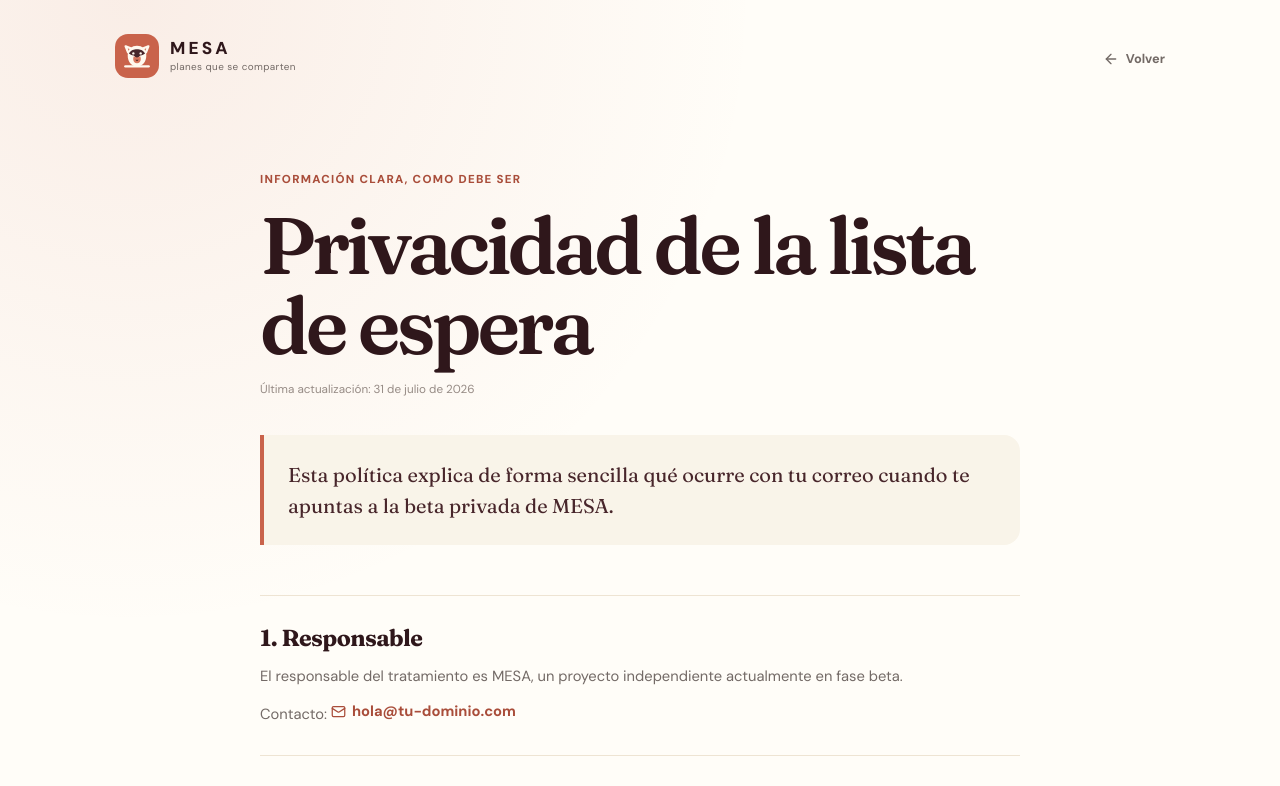
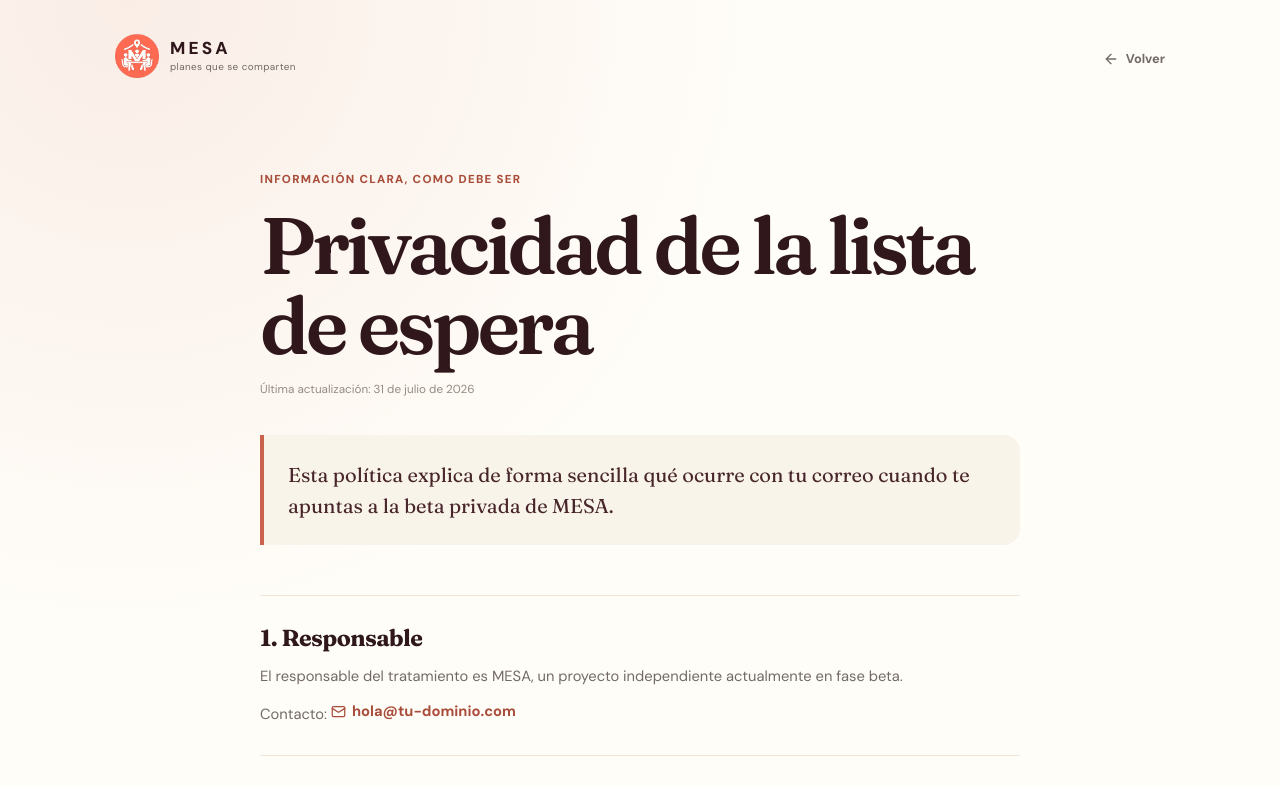
Before and after one commit to PaulaReixach/wishlist-mesa, a Next.js app: page /privacidad in a window 1280 px wide. Shown: the top 786 px of the page. Built offline with nearby package versions, Linux system fonts and the light colour scheme; no server answers.

Commit message:
Use the official MESA logo

```diff
--- a/src/app/layout.tsx
+++ b/src/app/layout.tsx
@@ -35,8 +35,8 @@ export const metadata: Metadata = {
   authors: [{ name: "MESA" }],
   creator: "MESA",
   icons: {
-    icon: "/logo-mark.svg",
-    apple: "/logo-mark.svg",
+    icon: "/mesa-logo.png",
+    apple: "/mesa-logo.png",
   },
   openGraph: {
     type: "website",
--- a/src/components/brand.module.css
+++ b/src/components/brand.module.css
@@ -9,7 +9,9 @@
 
 .mark {
   grid-row: 1 / 3;
-  color: var(--terracotta-500);
+  width: 44px;
+  height: 44px;
+  object-fit: contain;
 }
 
 .wordmark {
@@ -33,10 +35,6 @@
   color: var(--cream-50);
 }
 
-.light .mark {
-  color: var(--terracotta-400);
-}
-
 .light .tagline {
   color: rgba(255, 253, 248, 0.62);
 }
--- a/src/components/brand.tsx
+++ b/src/components/brand.tsx
@@ -1,3 +1,4 @@
+import Image from "next/image";
 import styles from "./brand.module.css";
 
 type MesaLogoProps = {
@@ -7,45 +8,14 @@ type MesaLogoProps = {
 
 export function MesaMark({ className = "" }: { className?: string }) {
   return (
-    <svg
+    <Image
       className={className}
-      width="44"
-      height="44"
-      viewBox="0 0 64 64"
-      fill="none"
-      xmlns="http://www.w3.org/2000/svg"
+      src="/mesa-logo.png"
+      alt=""
+      width={286}
+      height={286}
       aria-hidden="true"
-    >
-      <rect width="64" height="64" rx="19" fill="currentColor" />
-      <path
-        d="M19 26.5 15.5 18l9.2 3.5M45 26.5l3.5-8.5-9.2 3.5"
-        stroke="#FFF9EF"
-        strokeWidth="3.4"
-        strokeLinecap="round"
-        strokeLinejoin="round"
-      />
-      <path
-        d="M18.5 31.2C18.5 21.8 24.3 17 32 17s13.5 4.8 13.5 14.2c0 9.8-6.1 16-13.5 16s-13.5-6.2-13.5-16Z"
-        fill="#FFF9EF"
-      />
-      <path
-        d="M20.2 28.4c3.7-5 7-6.1 11.8-6.1s8.1 1.1 11.8 6.1c-1.4 1.2-4.1 2.4-7.1 2.9L32 36l-4.7-4.7c-3-.5-5.7-1.7-7.1-2.9Z"
-        fill="#48262B"
-      />
-      <path
-        d="M27.3 32.3c1.6 1.1 3.1 1.7 4.7 1.7s3.1-.6 4.7-1.7c.7 1.7 1 3.3.8 4.8-.3 3-2.5 5.4-5.5 5.4s-5.2-2.4-5.5-5.4c-.2-1.5.1-3.1.8-4.8Z"
-        fill="#D9785F"
-      />
-      <circle cx="26.7" cy="28.2" r="1.7" fill="#FFF9EF" />
-      <circle cx="37.3" cy="28.2" r="1.7" fill="#FFF9EF" />
-      <path d="M29.5 37.5h5L32 39.8l-2.5-2.3Z" fill="#48262B" />
-      <path
-        d="M15 47h34"
-        stroke="#FFF9EF"
-        strokeWidth="3.4"
-        strokeLinecap="round"
-      />
-    </svg>
+    />
   );
 }
 
--- a/src/components/landing-page.module.css
+++ b/src/components/landing-page.module.css
@@ -1105,7 +1105,7 @@
   width: 20px;
   height: 20px;
   flex: 0 0 20px;
-  color: #f4c3b5;
+  object-fit: contain;
 }
 
 .recommendationRating {
--- a/src/lib/emails.ts
+++ b/src/lib/emails.ts
@@ -1,4 +1,5 @@
 const siteUrl = process.env.NEXT_PUBLIC_SITE_URL ?? "https://mesa.app";
+const logoUrl = `${siteUrl.replace(/\/$/, "")}/mesa-logo.png`;
 
 function emailShell({
   preheader,
@@ -34,7 +35,7 @@ function emailShell({
               <td style="padding:30px 36px;background:#2f171b;">
                 <table role="presentation" cellspacing="0" cellpadding="0" border="0">
                   <tr>
-                    <td width="44" height="44" align="center" style="background:#c9634b;border-radius:14px;color:#fffdf8;font-size:22px;font-weight:700;">M</td>
+                    <td width="44" height="44"><img src="${logoUrl}" width="44" height="44" alt="" style="display:block;width:44px;height:44px;border:0;"></td>
                     <td style="padding-left:12px;color:#fffdf8;font-size:18px;font-weight:800;letter-spacing:4px;">MESA</td>
                   </tr>
                 </table>
```
Also changed, not shown: src/app/opengraph-image.tsx (+15 -14 lines), public/logo-mark.svg (deleted), public/mesa-logo.png (added).
